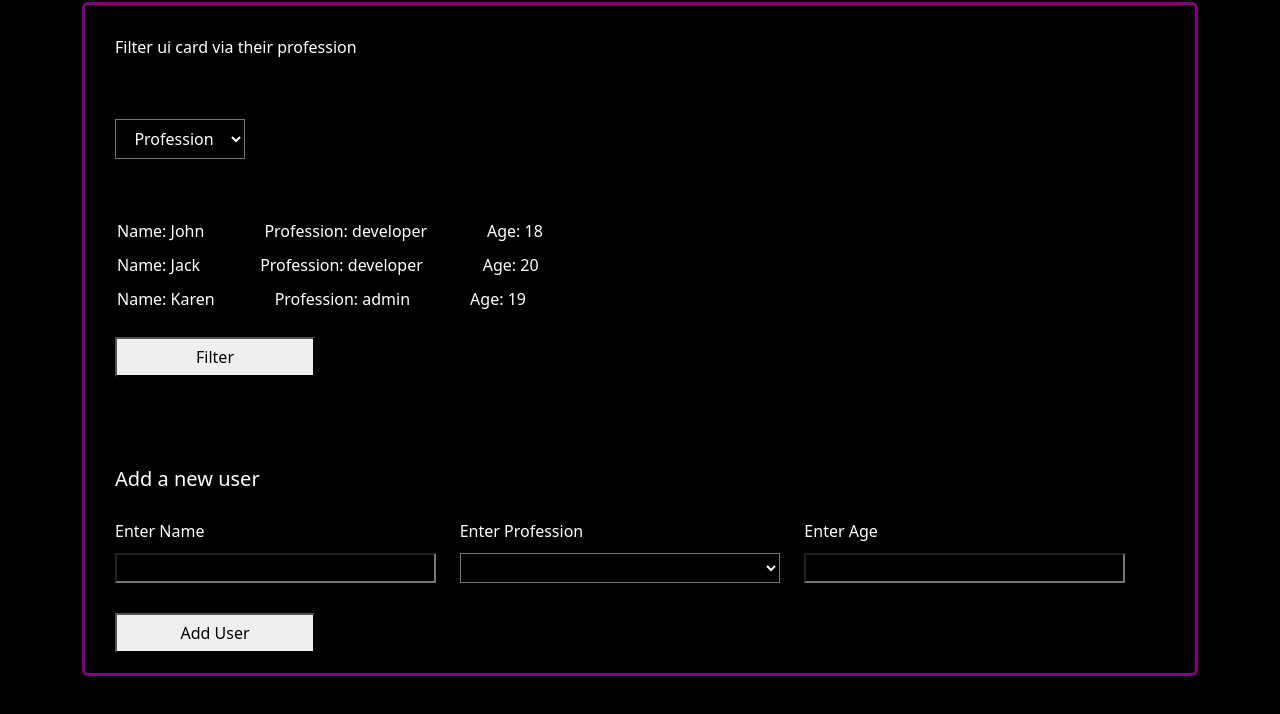
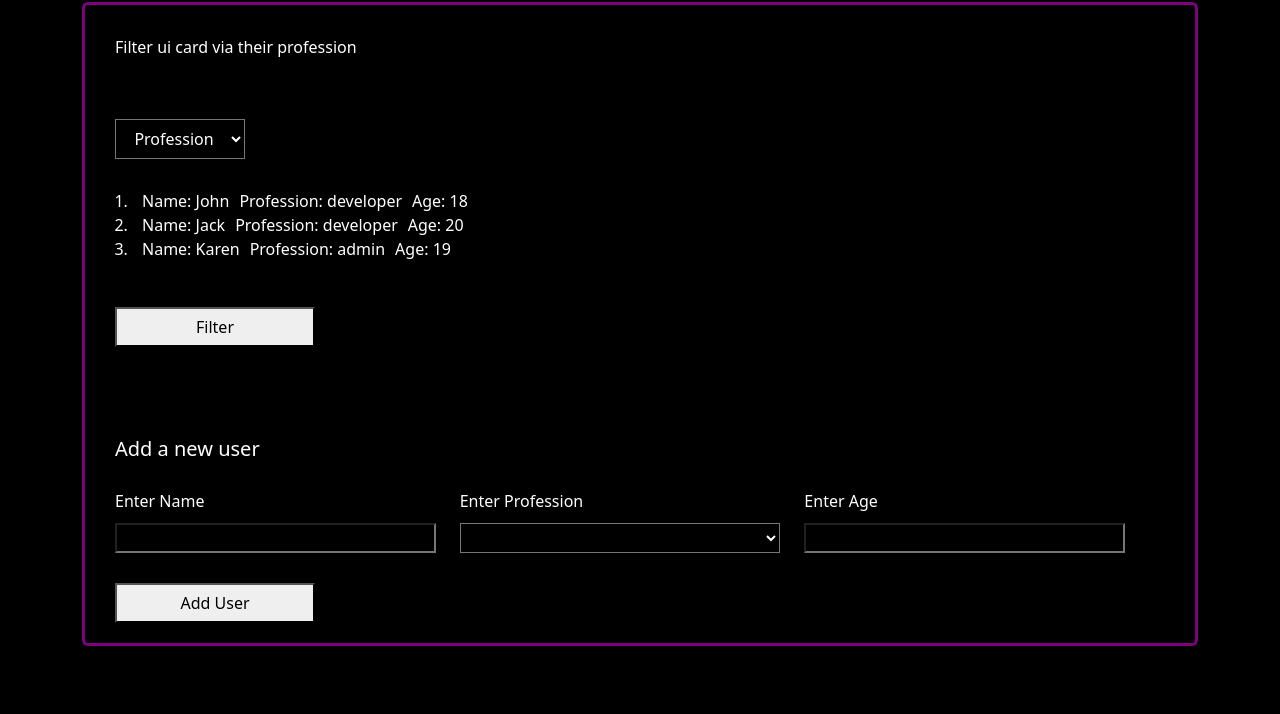
Before and after one commit to shubham1upadhyay/F2-C2, a plain HTML site: page index.html in a window 1280 px wide. Shown: the part 50-764 px from the top of the page. Drawn offline with nearby package versions, Linux system fonts and the light colour scheme.

Commit message:
code updated

```diff
--- a/makeup.css
+++ b/makeup.css
@@ -34,12 +34,10 @@ body{
 }
 ol{
     color:white;
-    margin-left:-60px;
+    margin-left:15px;
 }
-li{
-    display: flex;
-    margin-bottom: -50px;
-    margin-left: 30px;
+span{
+    margin-left: 10px;
 }
 h2{
     font-weight: lighter;
--- a/script.js
+++ b/script.js
@@ -12,15 +12,15 @@ var users = [
     users.forEach(function(user) {
       var list = document.createElement("li");
 
-      var name = document.createElement("p");
+      var name = document.createElement("span");
       name.textContent = "Name: " + user.name;
       list.appendChild(name);
 
-      var profession = document.createElement("p");
+      var profession = document.createElement("span");
       profession.textContent = "Profession: " + user.profession;
       list.appendChild(profession);
 
-      var age = document.createElement("p");
+      var age = document.createElement("span");
       age.textContent = "Age: " + user.age;
       list.appendChild(age);
       userList.appendChild(list);
@@ -30,7 +30,6 @@ var users = [
   //filter function
   function filter() {
     var selectedProfession = document.getElementById("profession").value;
-
     if (selectedProfession === "") {
       alert("Please select a profession before clicking the button.");
       return;
@@ -45,7 +44,6 @@ var users = [
   }
 
   //add function
-
   function addUser() {
     var name = document.getElementById("name").value;
     var age = document.getElementById("age").value;
```
